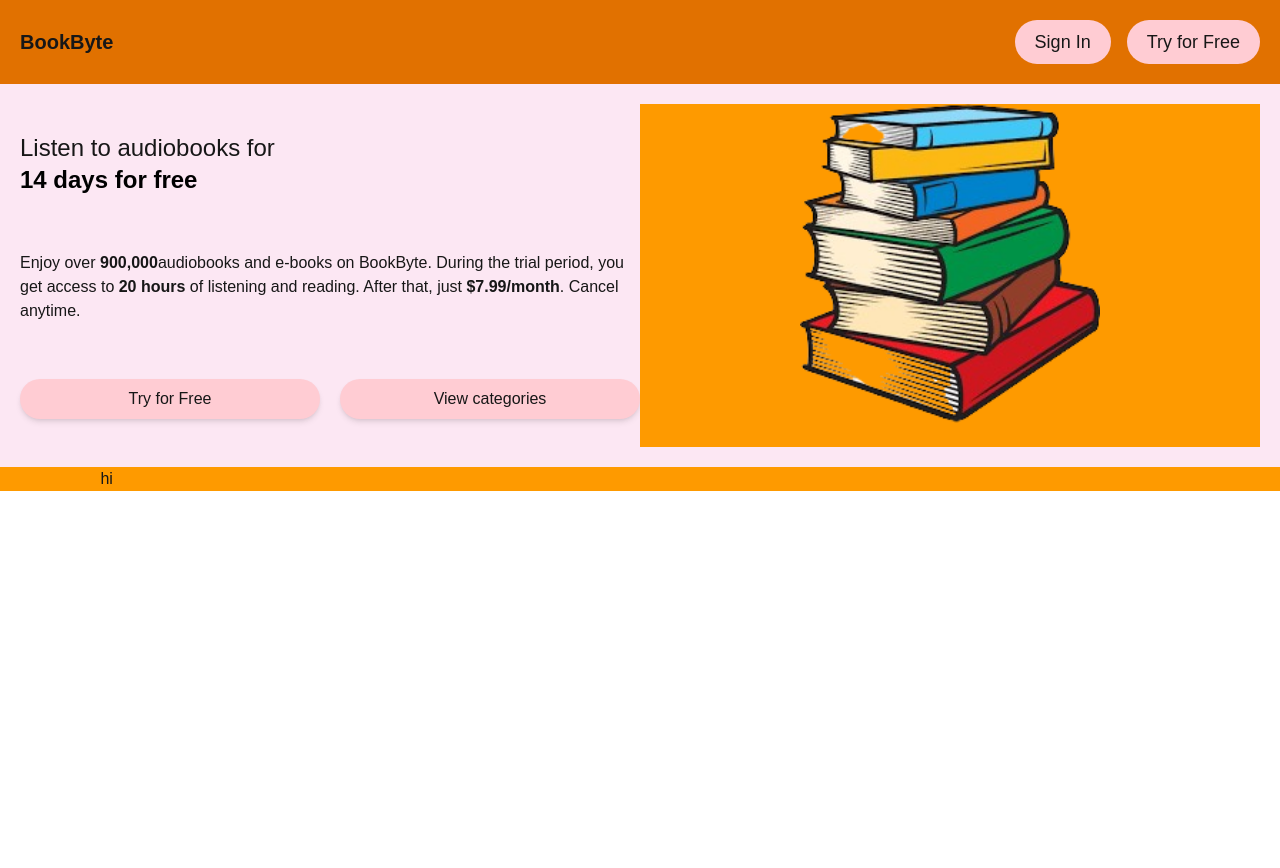
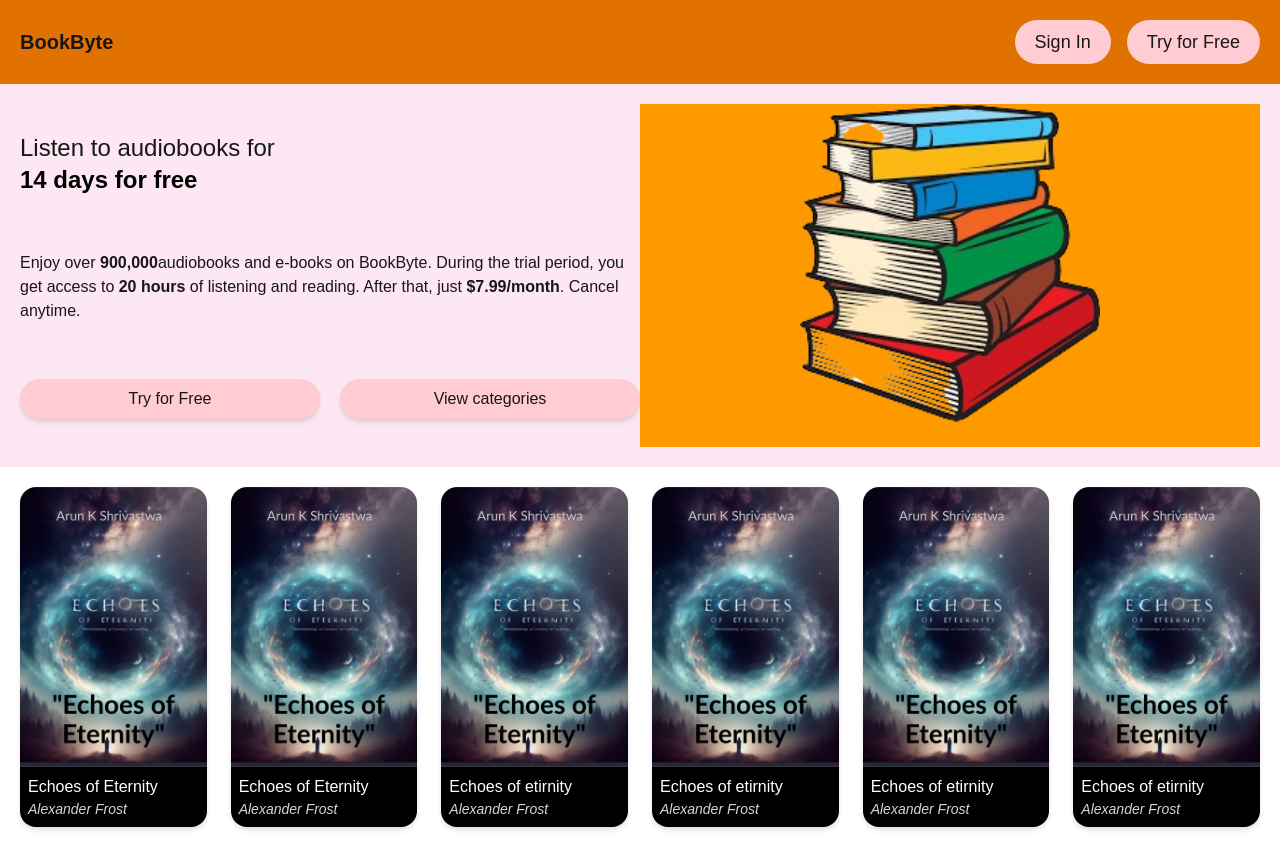
Before and after one commit to nooriaAhsani216/E-book-project, a Next.js app: page /card in a window 1280 px wide. Shown: the top 868 px of the page. Before the commit the page ends 800 px from the top, so only its background shows below. Built offline with nearby package versions, Linux system fonts and the light colour scheme.

Commit message:
card componnent added

```diff
--- /dev/null
+++ b/src/components/Card/Card.jsx
@@ -0,0 +1,10 @@
+import React from 'react'
+import CardList from './CardList'
+
+export default function Card(props) {
+  return (
+    <div className="p-5 items-center">
+      <CardList />
+    </div>
+  )
+}
--- /dev/null
+++ b/src/components/Card/CardList.jsx
@@ -0,0 +1,35 @@
+import React from 'react'
+import { cardData } from '@/lib/cardData'
+import Image from 'next/image'
+
+export default function CardList(props) {
+  return (
+    <div className=" min-h-screen">
+    <ul className="grid grid-cols-1 sm:grid-cols-2 md:grid-cols-3 lg:grid-cols-4 xl:grid-cols-6 gap-6">
+        {cardData.map((card, i) => (
+          <li
+            key={i}
+            className="bg-white rounded-2xl shadow-md hover:shadow-xl overflow-hidden transform hover:-translate-y-1 transition-all duration-300 group"
+          >
+            {/* Image section */}
+            <div className="relative w-full aspect-[2/3]">
+              <Image
+                src={card.image}
+                alt={card.title}
+                fill
+                className="object-cover group-hover:scale-105 transition-transform duration-300"
+              />
+            </div>
+
+            {/* Content */}
+            <div className="bg-black text-white p-2">
+              <p className="">{card.title}</p>
+              <p className="text-sm text-gray-300 italic">{card.Author}</p>
+            </div>
+            <p>{props.name}</p>
+          </li>
+        ))}
+      </ul>
+    </div>
+  )
+}
--- a/src/components/Card/CardMain.jsx
+++ b/src/components/Card/CardMain.jsx
@@ -1,13 +1,11 @@
 import React from 'react'
+import Image from 'next/image'
+import Card from './Card'
 
 export default function CardMain() {
   return (
     <div>
-      <ul className="bg-amber-500 grid grid-cols-6 ">
-        {}
-<li className="flex items-center justify-center">hi</li>
-
-      </ul>
+     <Card/>
     </div>
   )
 }
--- /dev/null
+++ b/src/pages/about-us.js
@@ -0,0 +1,9 @@
+import React from 'react'
+
+export default function AboutUs() {
+  return (
+    <div>
+      <p>About</p>
+    </div>
+  )
+}
```
